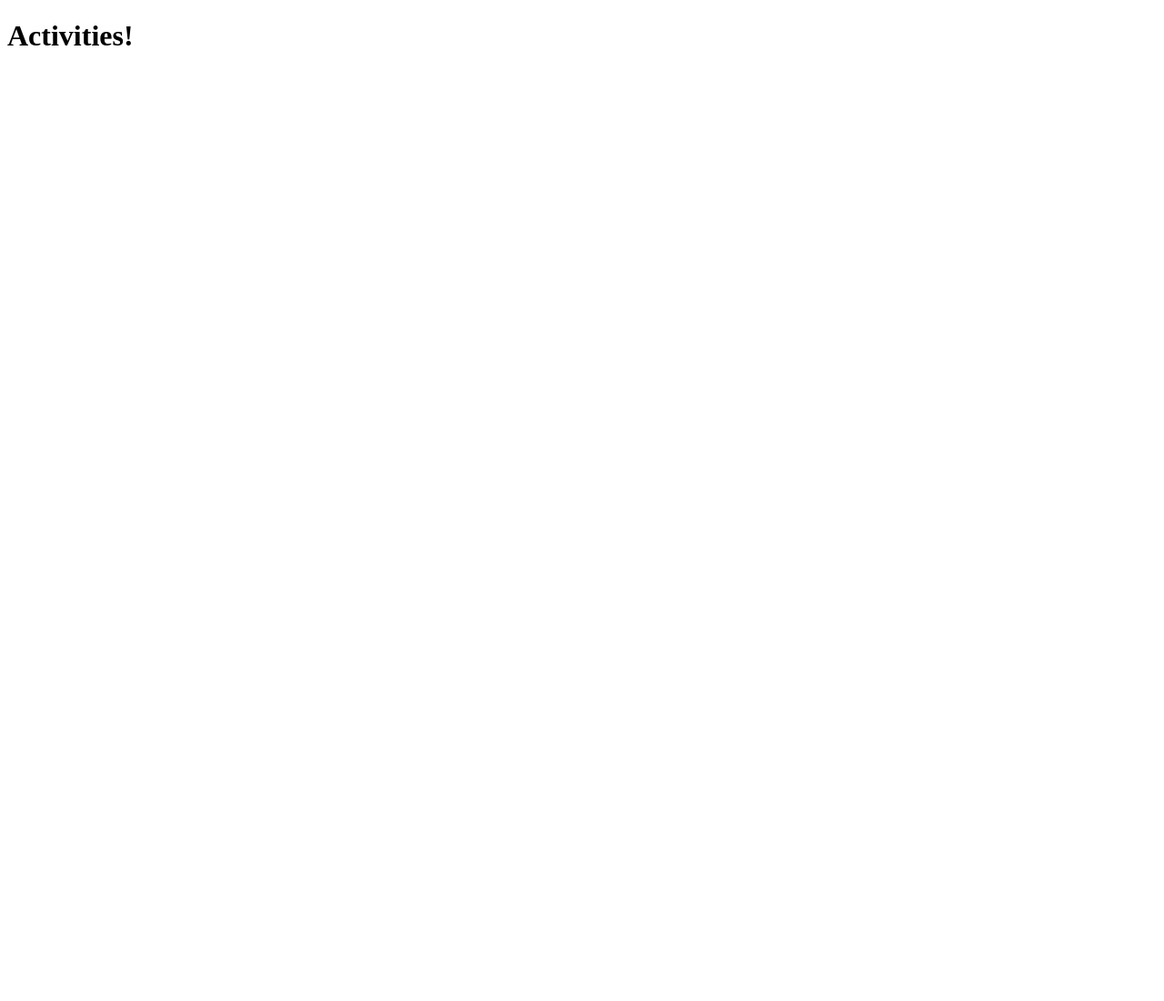
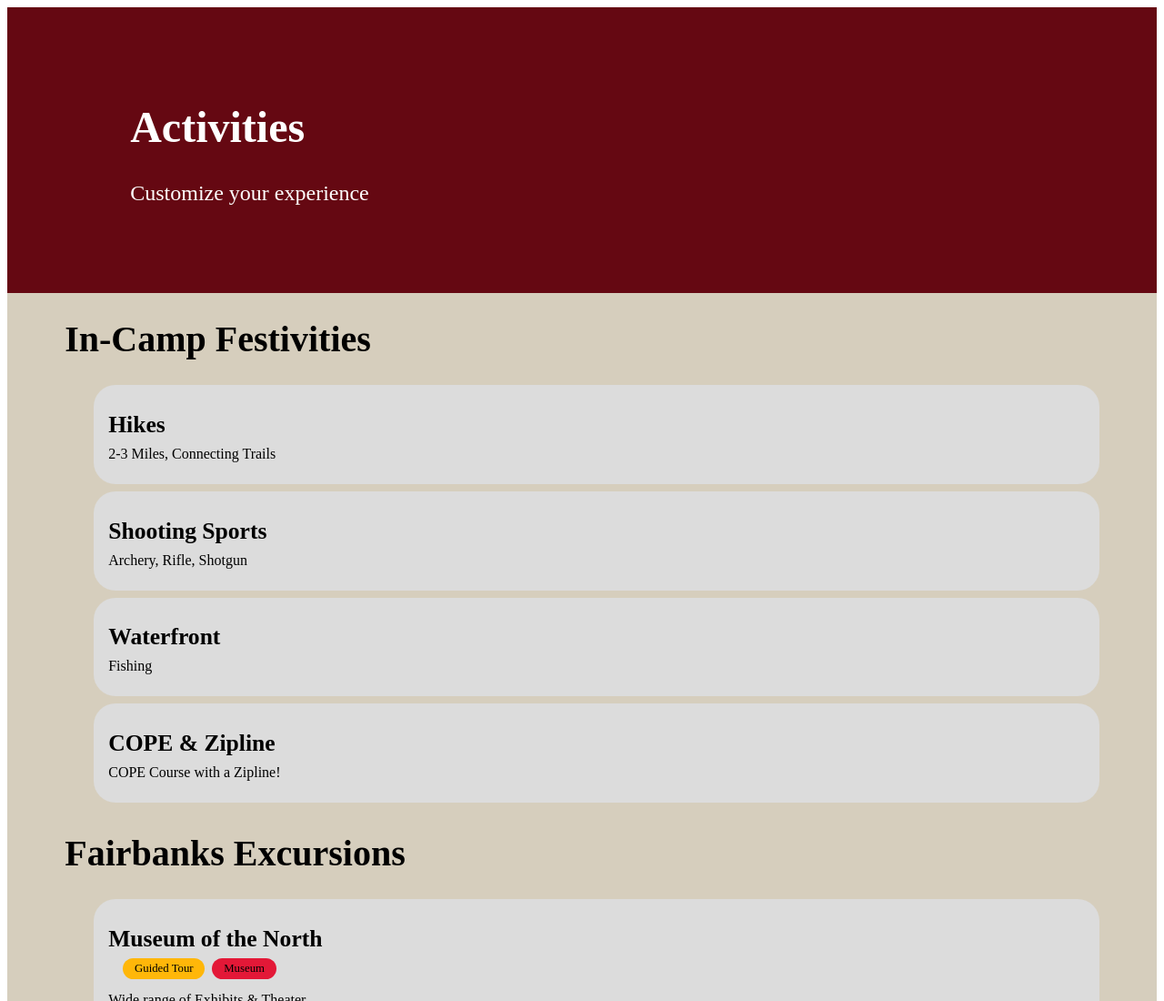
Before and after one commit to SharkFinPro/alaskaclave.com, a Gatsby site: page /activities in a window 1280 px wide. Shown: the top 1100 px of the page at 91% size. Before the commit the page ends 800 px from the top, so only its background shows below. Built offline with nearby package versions, Linux system fonts and the light colour scheme; Gatsby itself is replaced by a stand-in of ours.

Commit message:
activities content

```diff
--- /dev/null
+++ b/src/css/activities.module.css
@@ -0,0 +1,69 @@
+.wrapper {
+    display: grid;
+}
+
+.container {
+    width: 90%;
+    max-width: 1400px;
+    margin-inline: auto;
+}
+
+.header {
+    background: #650812;
+    color: #FFFFFF;
+}
+
+.main {
+    background: #D6CEBD;
+}
+
+.headerContent {
+    padding: 3em;
+    font-size: 1.5rem;
+}
+
+.activitySetTitle {
+    font-size: 2.5rem;
+}
+
+.activitySet {
+    margin-left: 2em;
+    margin-bottom: 2em;
+}
+
+.activitySet > * {
+    padding: 1em;
+    background: #dcdcdc;
+    border-radius: 1.5rem;
+}
+
+.activitySet * {
+    margin-block: 0.5em;
+}
+
+.activity h2 {
+    font-size: 1.6rem;
+    margin-bottom: 0;
+}
+
+.activityTags {
+    margin-top: 0;
+    margin-left: 1em;
+    gap: 0.5em;
+    display: flex;
+}
+
+.activityTags p {
+    font-family: "Museo Sans 500", sans serif;
+    font-size: 0.8rem;
+    padding: 0.3em 1em;
+    border-radius: 1rem;
+}
+
+.activityTagGuidedTour {
+    background-color: #ffb709;
+}
+
+.activityTagMuseum {
+    background-color: #E31837;
+}
--- a/src/pages/activities.js
+++ b/src/pages/activities.js
@@ -1,9 +1,110 @@
 import React from "react";
+import Footer from "../components/footer";
+import * as activitiesStyles from "../css/activities.module.css";
 
 export default function Activities() {
-    return (
-        <div>
-            <h1>Activities!</h1>
+    return <div className={activitiesStyles.wrapper}>
+        <div className={activitiesStyles.header}>
+            <div className={activitiesStyles.container}>
+                <div className={activitiesStyles.headerContent}>
+                    <h1>Activities</h1>
+                    <p>Customize your experience</p>
+                </div>
+            </div>
         </div>
-    );
+        <div className={activitiesStyles.main}>
+            <div className={activitiesStyles.container}>
+                <div>
+                    <h1 className={activitiesStyles.activitySetTitle}>In-Camp Festivities</h1>
+                    <div className={activitiesStyles.activitySet}>
+                        <div className={activitiesStyles.activity}>
+                            <h2>Hikes</h2>
+                            <p>2-3 Miles, Connecting Trails</p>
+                        </div>
+                        <div className={activitiesStyles.activity}>
+                            <h2>Shooting Sports</h2>
+                            <p>Archery, Rifle, Shotgun</p>
+                        </div>
+                        <div className={activitiesStyles.activity}>
+                            <h2>Waterfront</h2>
+                            <p>Fishing</p>
+                        </div>
+                        <div className={activitiesStyles.activity}>
+                            <h2>COPE & Zipline</h2>
+                            <p>COPE Course with a Zipline!</p>
+                        </div>
+                    </div>
+                </div>
+                <div>
+                    <h1 className={activitiesStyles.activitySetTitle}>Fairbanks Excursions</h1>
+                    <div className={activitiesStyles.activitySet}>
+                        <div className={activitiesStyles.activity}>
+                            <h2>Museum of the North</h2>
+                            <div className={activitiesStyles.activityTags}>
+                                <p className={activitiesStyles.activityTagGuidedTour}>Guided Tour</p>
+                                <p className={activitiesStyles.activityTagMuseum}>Museum</p>
+                            </div>
+                            <p>Wide range of Exhibits & Theater</p>
+                        </div>
+                        <div className={activitiesStyles.activity}>
+                            <h2>Pioneer Air Museum</h2>
+                            <div className={activitiesStyles.activityTags}>
+                                <p className={activitiesStyles.activityTagGuidedTour}>Guided Tour</p>
+                                <p className={activitiesStyles.activityTagMuseum}>Museum</p>
+                            </div>
+                            <p>Air Museum, Guided Tour</p>
+                        </div>
+                        <div className={activitiesStyles.activity}>
+                            <h2>Fountainhead Antique Auto Museum</h2>
+                            <div className={activitiesStyles.activityTags}>
+                                <p className={activitiesStyles.activityTagGuidedTour}>Guided Tour</p>
+                                <p className={activitiesStyles.activityTagMuseum}>Museum</p>
+                            </div>
+                            <p>Auto Museum</p>
+                        </div>
+                        <div className={activitiesStyles.activity}>
+                            <h2>Pioneer Park</h2>
+                            <p>Historical Theme Park, Free Roam</p>
+                        </div>
+                        <div className={activitiesStyles.activity}>
+                            <h2>Pioneer Museum</h2>
+                            <div className={activitiesStyles.activityTags}>
+                                <p className={activitiesStyles.activityTagGuidedTour}>Guided Tour</p>
+                                <p className={activitiesStyles.activityTagMuseum}>Museum</p>
+                            </div>
+                            <p>Pioneer Museum with Live Show</p>
+                        </div>
+                        <div className={activitiesStyles.activity}>
+                            <h2>Morris Thompson Cultural Center</h2>
+                            <div className={activitiesStyles.activityTags}>
+                                <p className={activitiesStyles.activityTagGuidedTour}>Guided Tour</p>
+                                <p className={activitiesStyles.activityTagMuseum}>Museum</p>
+                            </div>
+                            <p>Museum with focus on Native History</p>
+                        </div>
+                        <div className={activitiesStyles.activity}>
+                            <h2>Large Animal Research Station</h2>
+                            <p>Research Station for Native Species</p>
+                        </div>
+                        <div className={activitiesStyles.activity}>
+                            <h2>Alaska Songbird Institute</h2>
+                            <p>Research Center, Guided Activity</p>
+                        </div>
+                        <div className={activitiesStyles.activity}>
+                            <h2>Ice Museum</h2>
+                            <div className={activitiesStyles.activityTags}>
+                                <p className={activitiesStyles.activityTagMuseum}>Museum</p>
+                            </div>
+                            <p>Work in Progress</p>
+                        </div>
+                        <div className={activitiesStyles.activity}>
+                            <h2>Fairbanks Curling Club</h2>
+                            <p>Work in Progress</p>
+                        </div>
+                    </div>
+                </div>
+            </div>
+        </div>
+        <Footer />
+    </div>
 }
```
